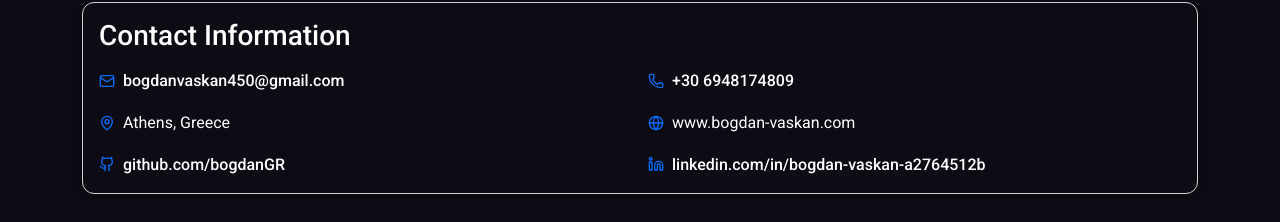
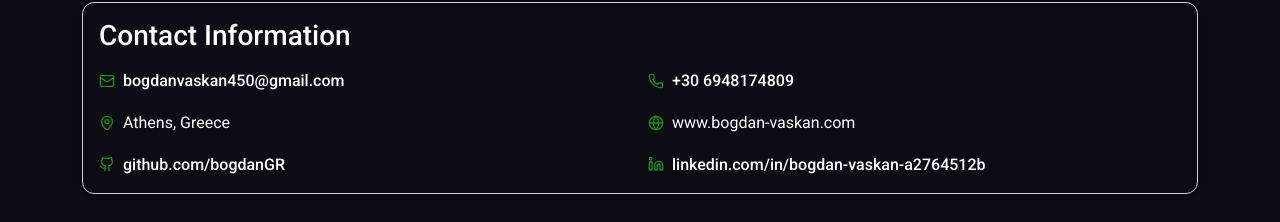
Before and after one commit to bogdanGR/portfolio, a Vue app: page /my-cv in a window 1280 px wide. Shown: the part 368-590 px from the top of the page. Built offline with nearby package versions, Linux system fonts and the light colour scheme.

Commit message:
change color of icons

```diff
--- a/src/assets/main.css
+++ b/src/assets/main.css
@@ -127,3 +127,7 @@ p {
   padding-bottom: 3rem;
   color: white;
 }
+
+.icon-color {
+  color: var(--primary-color);
+}
--- a/src/views/MyCvVIEW.vue
+++ b/src/views/MyCvVIEW.vue
@@ -45,27 +45,27 @@ const certifications = [
         <h3 class="mb-3">Contact Information</h3>
         <div class="row g-3">
           <div class="col-md-6 d-flex align-items-center">
-            <Mail size="16" class="text-primary me-2" />
+            <Mail size="16" class="icon-color me-2" />
             <a href="mailto:bogdanvaskan450@gmail.com" class="text-white">bogdanvaskan450@gmail.com</a>
           </div>
           <div class="col-md-6 d-flex align-items-center">
-            <Phone size="16" class="text-primary me-2" />
+            <Phone size="16" class="icon-color me-2" />
             <a href="tel:+306948174809" class="text-white">+30 6948174809</a>
           </div>
           <div class="col-md-6 d-flex align-items-center">
-            <MapPin size="16" class="text-primary me-2" />
+            <MapPin size="16" class="icon-color me-2" />
             <span class="text-white">Athens, Greece</span>
           </div>
           <div class="col-md-6 d-flex align-items-center">
-            <Globe size="16" class="text-primary me-2" />
+            <Globe size="16" class="icon-color me-2" />
             <span class="text-white">www.bogdan-vaskan.com</span>
           </div>
           <div class="col-md-6 d-flex align-items-center">
-            <Github size="16" class="text-primary me-2" />
+            <Github size="16" class="icon-color me-2" />
             <a href="https://github.com/bogdanGR" target="_blank" class="text-white">github.com/bogdanGR</a>
           </div>
           <div class="col-md-6 d-flex align-items-center">
-            <Linkedin size="16" class="text-primary me-2" />
+            <Linkedin size="16" class="icon-color me-2" />
             <a href="https://www.linkedin.com/in/bogdan-vaskan-a2764512b/" class="text-white">linkedin.com/in/bogdan-vaskan-a2764512b</a>
           </div>
         </div>
```
